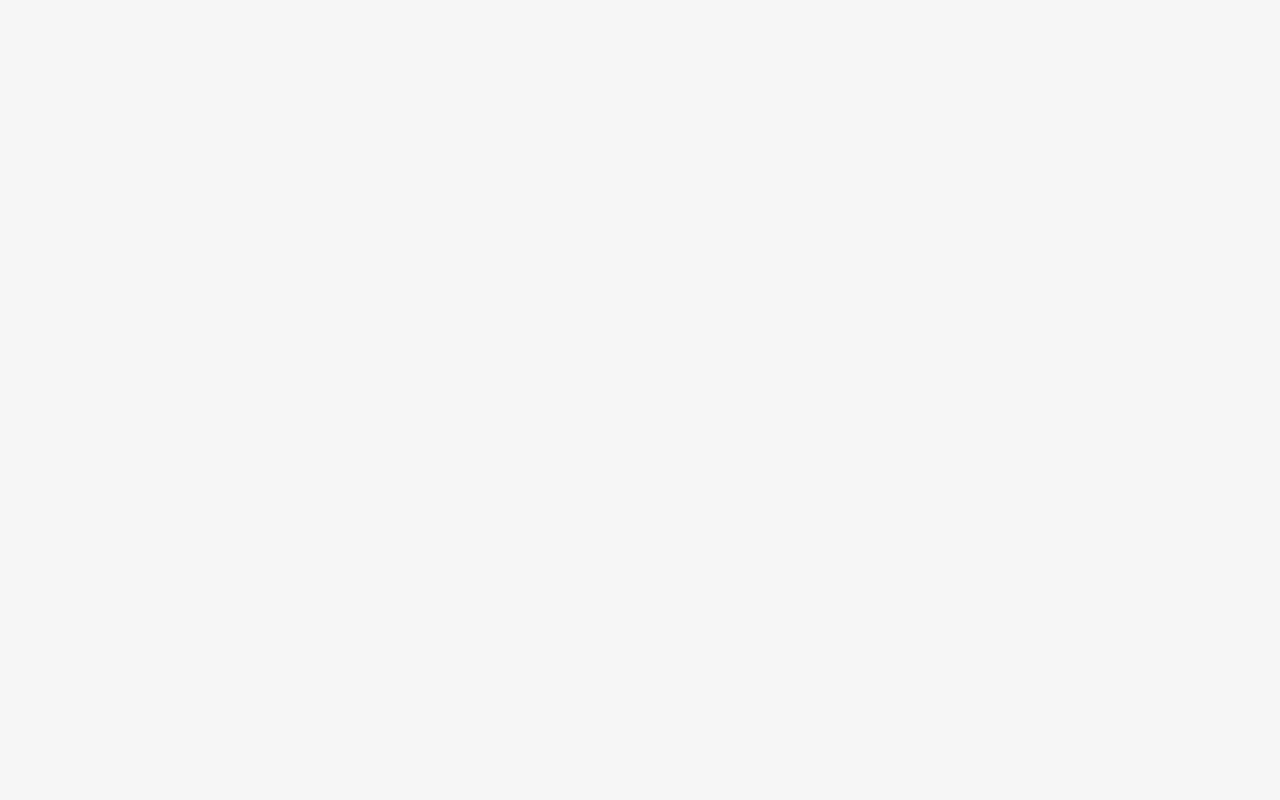
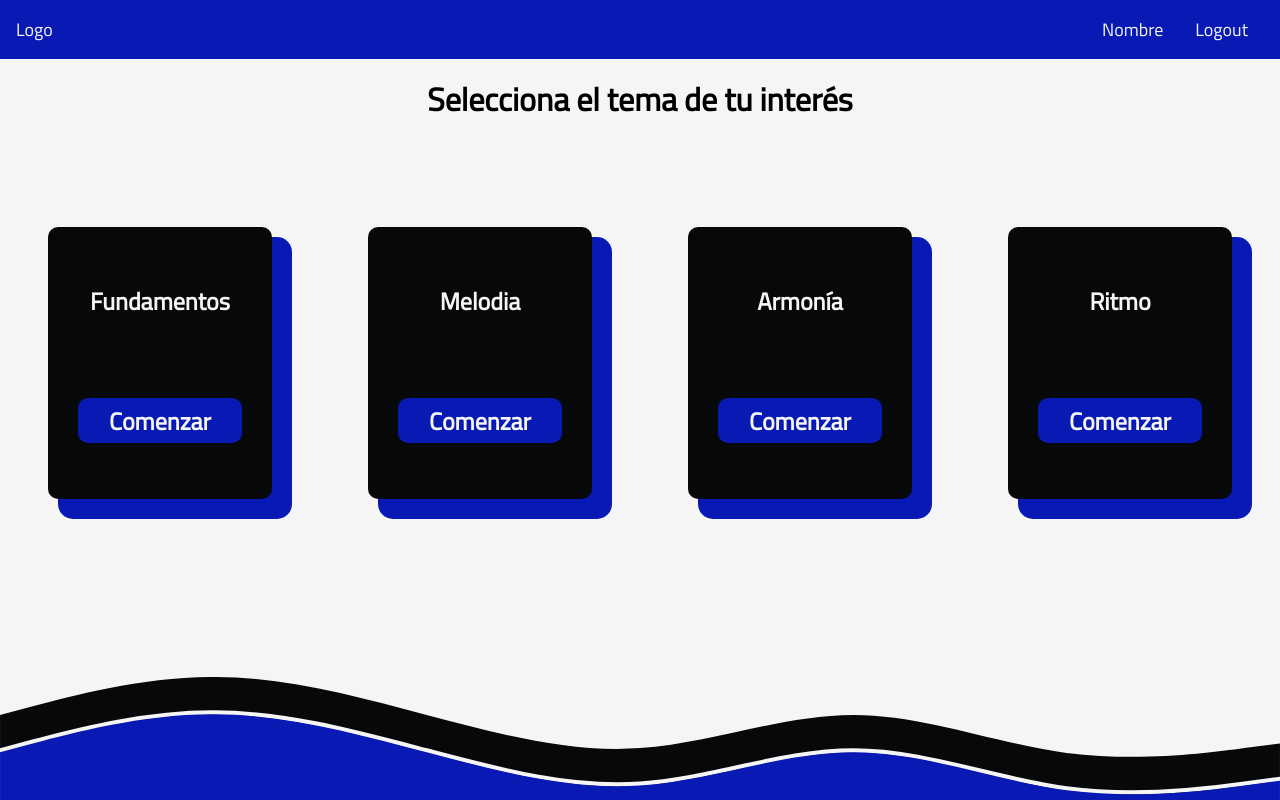
Before and after one commit to FernandoMtz54744/musicademy, a React (Create React App) app: page /Teoria in a window 1280 px wide. Before the commit this address had no page. Built offline with nearby package versions, Linux system fonts and the light colour scheme.

Commit message:
Modulos Teoria

```diff
--- a/public/index.html
+++ b/public/index.html
@@ -24,7 +24,7 @@
       work correctly both with client-side routing and a non-root public URL.
       Learn how to configure a non-root public URL by running `npm run build`.
     -->
-    <title>React App</title>
+    <title>Musicademy</title>
   </head>
   <body>
     <noscript>You need to enable JavaScript to run this app.</noscript>
--- a/src/App.js
+++ b/src/App.js
@@ -3,6 +3,7 @@ import IndexContainer from './containers/IndexContainer';
 import LoginContainer from './containers/LoginContainer';
 import RegistroContainer from './containers/RegistroContainer';
 import ModulosContainer from './containers/ModulosContainer';
+import TeoriaContainer from './containers/TeoriaContainer';
 
 function App() {
   return (
@@ -12,6 +13,7 @@ function App() {
         <Route path='/Login' element={<LoginContainer/>}/>
         <Route path='/Registro' element={<RegistroContainer/>}/>
         <Route path='/Modulos' element={<ModulosContainer/>}/>
+        <Route path='/Teoria' element={<TeoriaContainer/>}/>
       </Routes>
     </BrowserRouter>
   );
--- /dev/null
+++ b/src/containers/TeoriaContainer.jsx
@@ -0,0 +1,8 @@
+import React from 'react'
+import Teoria from '../pages/Teoria'
+
+export default function TeoriaContainer() {
+  return (
+    <Teoria/>
+  )
+}
--- a/src/pages/Login.jsx
+++ b/src/pages/Login.jsx
@@ -9,7 +9,7 @@ export default function Login() {
       <header className='header header-black'>
         <p>Logo</p>
         <div className='header-links'>
-          <Link>Acerca</Link>
+          <Link>Acerca de</Link>
           <Link to="/">Inicio</Link>
           <Link to="/Registro">Registrarse</Link>
         </div>
--- a/src/pages/Modulos.jsx
+++ b/src/pages/Modulos.jsx
@@ -11,7 +11,7 @@ export default function Modulos() {
       <main className='main-modulos'>
         <div className='modulo-card teoria-card'>
           <p>Teoría y ejercicios</p>
-          <Link className='modulo-card-button teoria-button'>Comenzar</Link>
+          <Link className='modulo-card-button teoria-button' to="/Teoria">Comenzar</Link>
         </div>
         <div className='modulo-card practicas-card'>
           <p>Prácticas</p>
--- a/src/pages/Registro.jsx
+++ b/src/pages/Registro.jsx
@@ -9,7 +9,7 @@ export default function Registro() {
       <header className='header header-black'>
         <p>Logo</p>
         <div className='header-links'>
-          <Link>Acerca</Link>
+          <Link>Acerca de</Link>
           <Link to="/">Inicio</Link>
           <Link to="/Login">Login</Link>
         </div>
--- /dev/null
+++ b/src/pages/Teoria.jsx
@@ -0,0 +1,40 @@
+import React from 'react'
+import Header from './Header'
+import { Link } from 'react-router-dom'
+
+export default function Teoria() {
+  return (
+    <div>
+        <div className='modulos'>
+            <Header headerColor={"header-blue"}/>
+            <h1>Selecciona el tema de tu interés</h1>
+            <main className='main-modulos'>
+                <div className='modulo-card teoria-card'>
+                <p>Fundamentos</p>
+                <Link className='modulo-card-button teoria-button' to="/Teoria">Comenzar</Link>
+                </div>
+                <div className='modulo-card teoria-card'>
+                <p>Melodia</p>
+                <Link className='modulo-card-button teoria-button'>Comenzar</Link>
+                </div>
+                <div className='modulo-card teoria-card'>
+                <p>Armonía</p>
+                <Link className='modulo-card-button teoria-button'>Comenzar</Link>
+                </div>
+                <div className='modulo-card teoria-card'>
+                <p>Ritmo</p>
+                <Link className='modulo-card-button teoria-button'>Comenzar</Link>
+                </div>
+            </main>
+        </div>
+
+        <footer className='footer-waves'>
+        <svg xmlns="http://www.w3.org/2000/svg" viewBox="0 181.3 1440 138.7">
+          <path className="waves-black" fill-opacity="1" d="M0,224L40,213.3C80,203,160,181,240,181.3C320,181,400,203,480,224C560,245,640,267,720,261.3C800,256,880,224,960,224C1040,224,1120,256,1200,266.7C1280,277,1360,267,1400,261.3L1440,256L1440,320L1400,320C1360,320,1280,320,1200,320C1120,320,1040,320,960,320C880,320,800,320,720,320C640,320,560,320,480,320C400,320,320,320,240,320C160,320,80,320,40,320L0,320Z"/>
+          <path className='waves-stroke waves-stroke-white' fill-opacity="1" d="M0,224L40,213.3C80,203,160,181,240,181.3C320,181,400,203,480,224C560,245,640,267,720,261.3C800,256,880,224,960,224C1040,224,1120,256,1200,266.7C1280,277,1360,267,1400,261.3L1440,256L1440,320L1400,320C1360,320,1280,320,1200,320C1120,320,1040,320,960,320C880,320,800,320,720,320C640,320,560,320,480,320C400,320,320,320,240,320C160,320,80,320,40,320L0,320Z"/>
+          <path className='waves-cover waves-blue' fill-opacity="1" d="M0,224L40,213.3C80,203,160,181,240,181.3C320,181,400,203,480,224C560,245,640,267,720,261.3C800,256,880,224,960,224C1040,224,1120,256,1200,266.7C1280,277,1360,267,1400,261.3L1440,256L1440,320L1400,320C1360,320,1280,320,1200,320C1120,320,1040,320,960,320C880,320,800,320,720,320C640,320,560,320,480,320C400,320,320,320,240,320C160,320,80,320,40,320L0,320Z"/>
+        </svg>
+      </footer>
+    </div>
+  )
+}
--- a/src/styles/index.css
+++ b/src/styles/index.css
@@ -29,6 +29,7 @@
 
 .texto-index-container a:hover{
     cursor: pointer;
+    background-color: #1025EA;
 }
 
 .texto-index-container h1{
--- a/src/styles/main.css
+++ b/src/styles/main.css
@@ -34,10 +34,6 @@ body{
     font-size: large;
 }
 
-.header-black{
-    background-color: var(--black);
-}
-
 .header-links{
     display: flex;
     flex-direction: row;
@@ -48,6 +44,14 @@ body{
     padding: 1rem;
     text-decoration: none;
     color: whitesmoke;
+}
+
+.header-black{
+    background-color: var(--black);
+}
+
+.header-blue{
+    background-color: var(--teoria-color);
 }
 
 /* Footer waves */
@@ -61,15 +65,15 @@ body{
     display: block;
 }
 
-.waves-black{
-    fill: var(--black);
+.waves-cover{
+    transform: translate(0, 42px);
 }
 
 .waves-stroke{
-   transform: translate(0, 40px);
-   stroke-width: 5px;
-   width: 110vw;
-}
+    transform: translate(0, 40px);
+    stroke-width: 5px;
+    width: 110vw;
+ }
 
 .waves-stroke-white{
     stroke: whitesmoke;
@@ -79,6 +83,10 @@ body{
     stroke: #5e35b1;
 }
 
-.waves-cover{
-    transform: translate(0, 42px);
+.waves-black{
+    fill: var(--black);
 }
+
+.waves-blue{
+    fill: var(--teoria-color);
+}
--- a/src/styles/modulos.css
+++ b/src/styles/modulos.css
@@ -68,3 +68,8 @@
 .minijuegos-button{
     background-color: var(--minijuegos-color);
 }
+
+/* Hovers */
+.teoria-button:hover{
+    background-color: #1025EA;
+}
```
